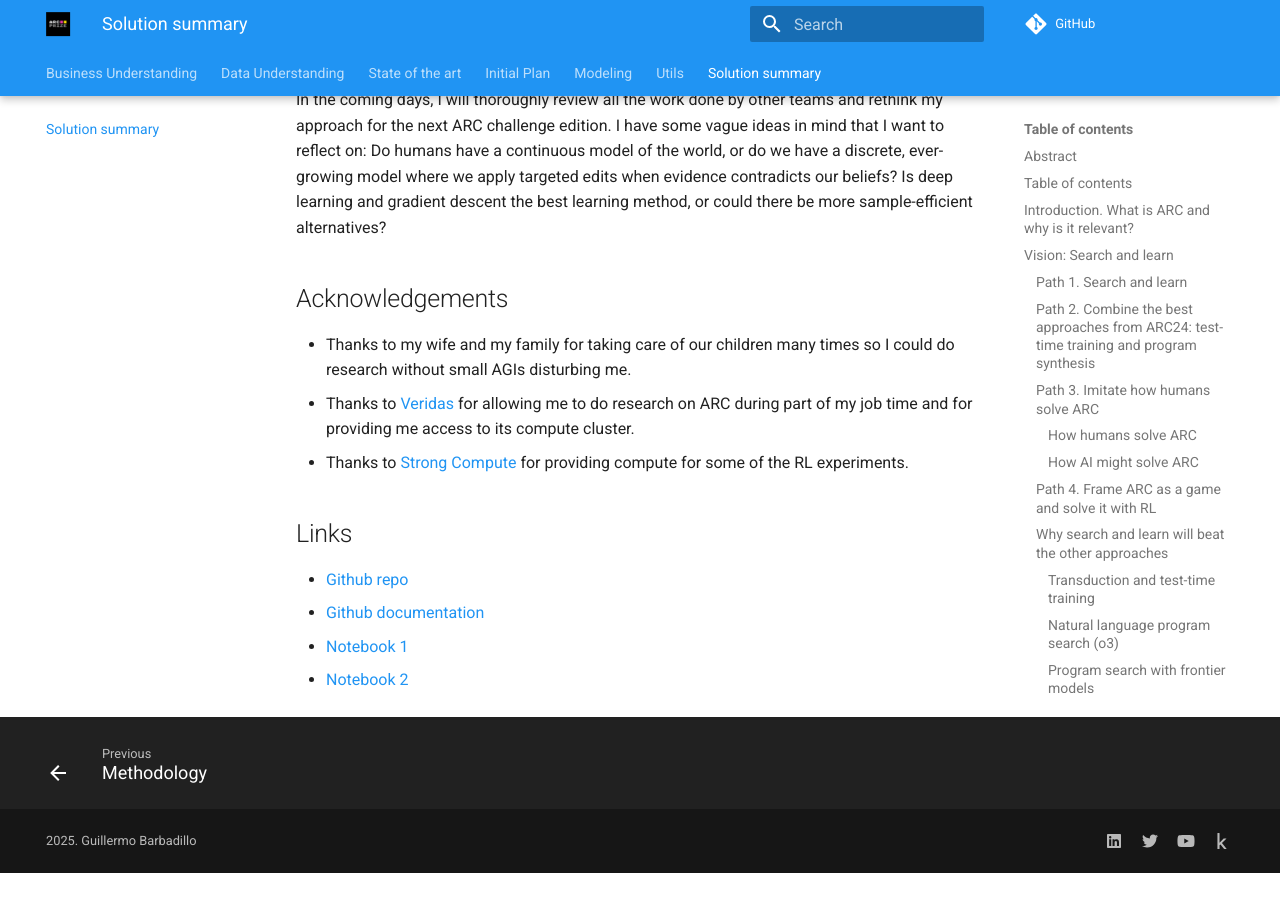
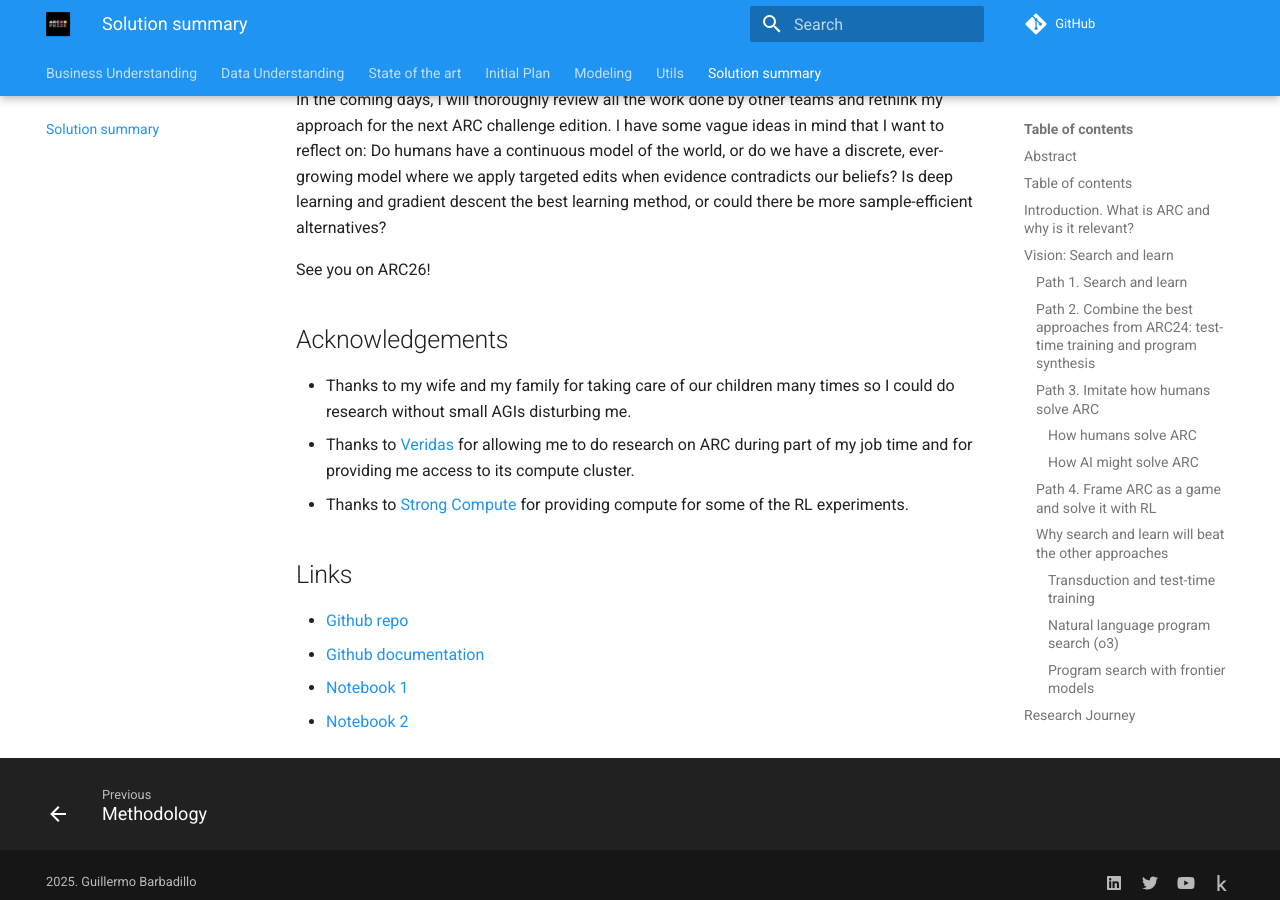
Before and after one commit to ironbar/arc25, an MkDocs documentation site: the page built from docs/05_Solution_Summary.md, in a window 1280 px wide and 900 px high, scrolled down 19288 px. Built offline with MkDocs 1.6.1 and Material for MkDocs 9.7.7, drawn with Linux system fonts in a browser that asks for light colours; comment, search, counter and statistics services are not loaded; before the commit the page ends 20161 px from its top, so only the background shows below that.

Commit message:
added farewell

```diff
--- a/docs/05_Solution_Summary.md
+++ b/docs/05_Solution_Summary.md
@@ -653,6 +653,8 @@
 
 In the coming days, I will thoroughly review all the work done by other teams and rethink my approach for the next ARC challenge edition. I have some vague ideas in mind that I want to reflect on: Do humans have a continuous model of the world, or do we have a discrete, ever-growing model where we apply targeted edits when evidence contradicts our beliefs? Is deep learning and gradient descent the best learning method, or could there be more sample-efficient alternatives?
 
+See you on ARC26!
+
 ## Acknowledgements
 
 - Thanks to my wife and my family for taking care of our children many times so I could do research without small AGIs disturbing me.
```
